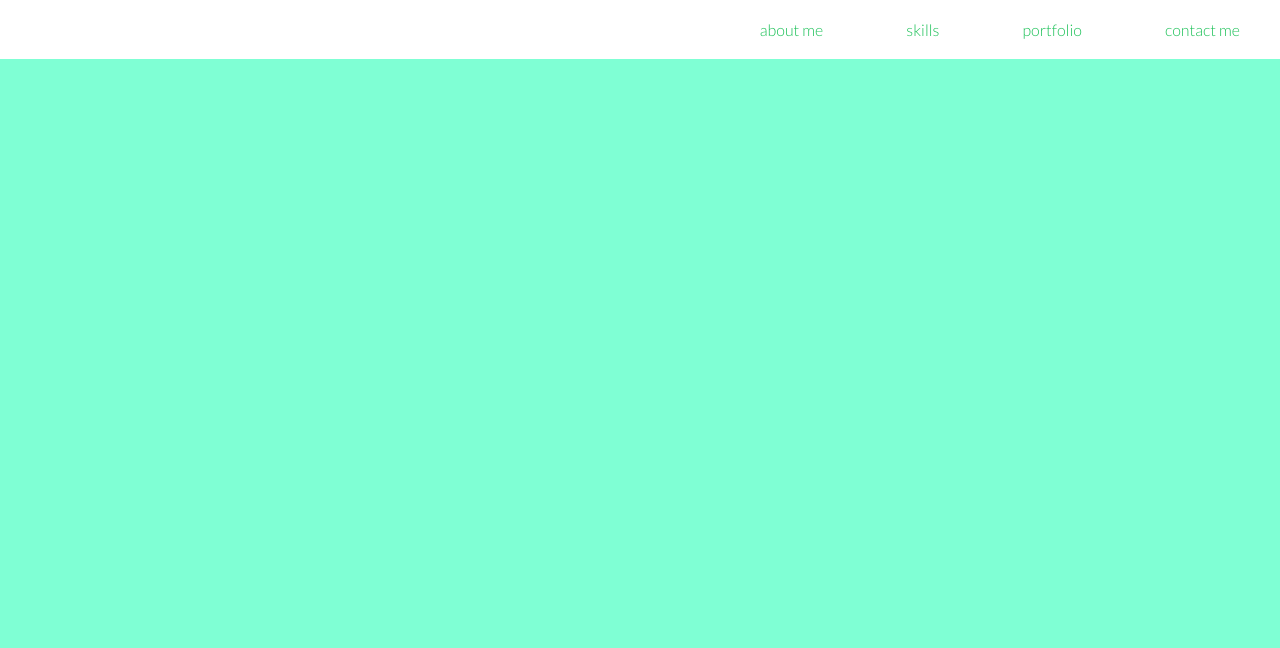
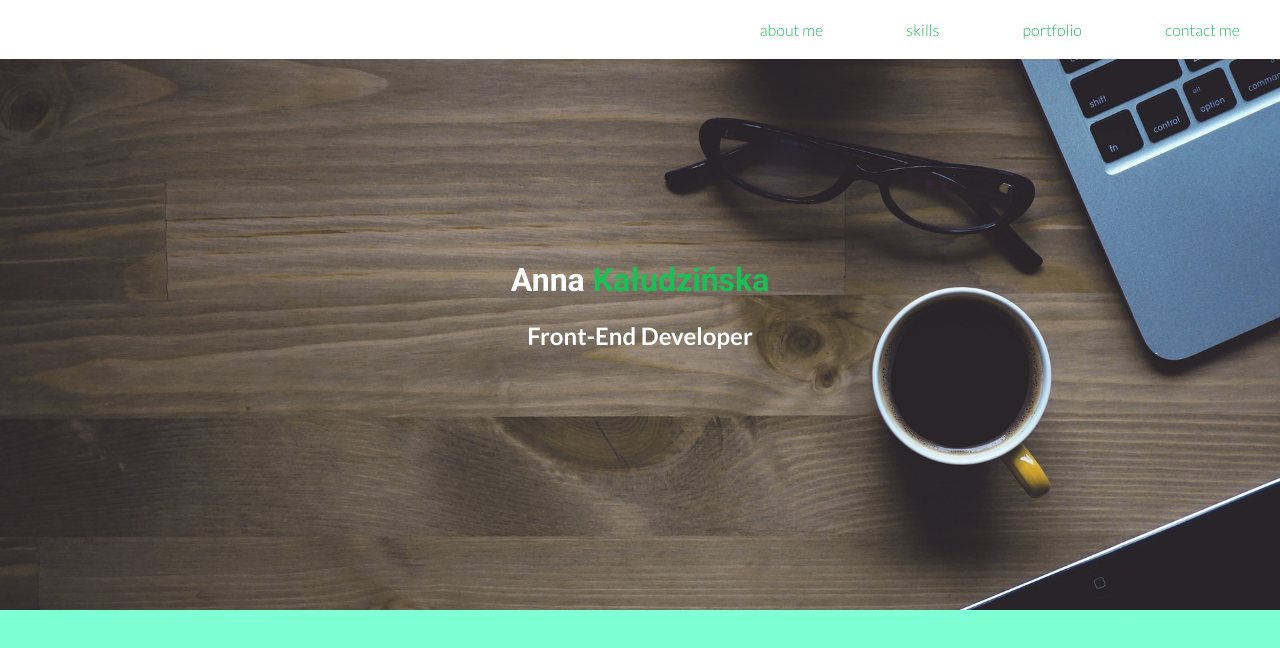
Before and after one commit to anna-kaludzinska/moje-portfolio, a plain HTML site: page index.html in a window 1280 px wide. Drawn offline with Linux system fonts and the light colour scheme.

Commit message:
Main header styles

```diff
--- a/css/style.css
+++ b/css/style.css
@@ -8,7 +8,9 @@ html, body {
     padding: 0px;
 }
 
-
+span {
+	color: #1ac056;
+}
 
 /* Main menu styles */
 
@@ -41,7 +43,23 @@ html, body {
 	color: #291f1a;
 }
 
+/* Main header styles */
 
+#main_header {
+	background-image: url(../img/header-background.jpg);
+	background-size: cover;
+	background-position: center;
+	color: #fff;
+}
+
+.main_header_content > h1 {
+	font-family: Roboto, sans-serif;
+}
+
+#main_header .main_header_content {
+	padding: 30vh;
+	text-align: center;
+}
 
 section {
 	color: #f9fcfe;
@@ -50,10 +68,3 @@ section {
 footer {
 	color: #213b50;
 }
-
-h1 {
-
-	font-family: Roboto, sans-serif;
-	text-align: center;
-	font-weight: normal;
-}
--- a/index.html
+++ b/index.html
@@ -28,6 +28,16 @@
 
 <!-- Main Navigation Stop  -->
 
-	<h1>Anna Kałudzińska</h1>
+<!-- Main Header Start -->
+
+<header id="main_header">
+<div class="main_header_content">
+	<h1>Anna <span>Kałudzińska</span></h1>
+	<h2>Front-End Developer</h2>
+</div>
+</header>
+
+<!-- Main Header Stop -->
+
 </body>
 </html>
```
Also changed, not shown: img/Anna-Kałudzińska.jpg (added), img/header-background.jpg (added), img/jan-nowak.jpg (added), img/portfolio1.jpg (added), img/portfolio2.jpg (added), img/portfolio3.jpg (added), img/portfolio4.jpg (added).
